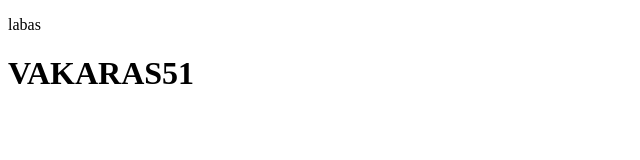
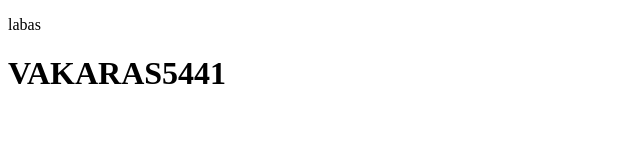
Before and after one commit to Arvydas88/mokymai, a plain HTML site: page index.html in a window 1280 px wide. Shown: the full height of the page, 0-640 px from the left. Drawn offline with Linux system fonts and the light colour scheme.

Commit message:
sdsddsdsdf

```diff
--- a/index.html
+++ b/index.html
@@ -8,6 +8,6 @@
 </head>
 <body>
     <p>labas</p>
-    <h1>VAKARAS51</h1>
+    <h1>VAKARAS5441</h1>
 </body>
 </html>
```
